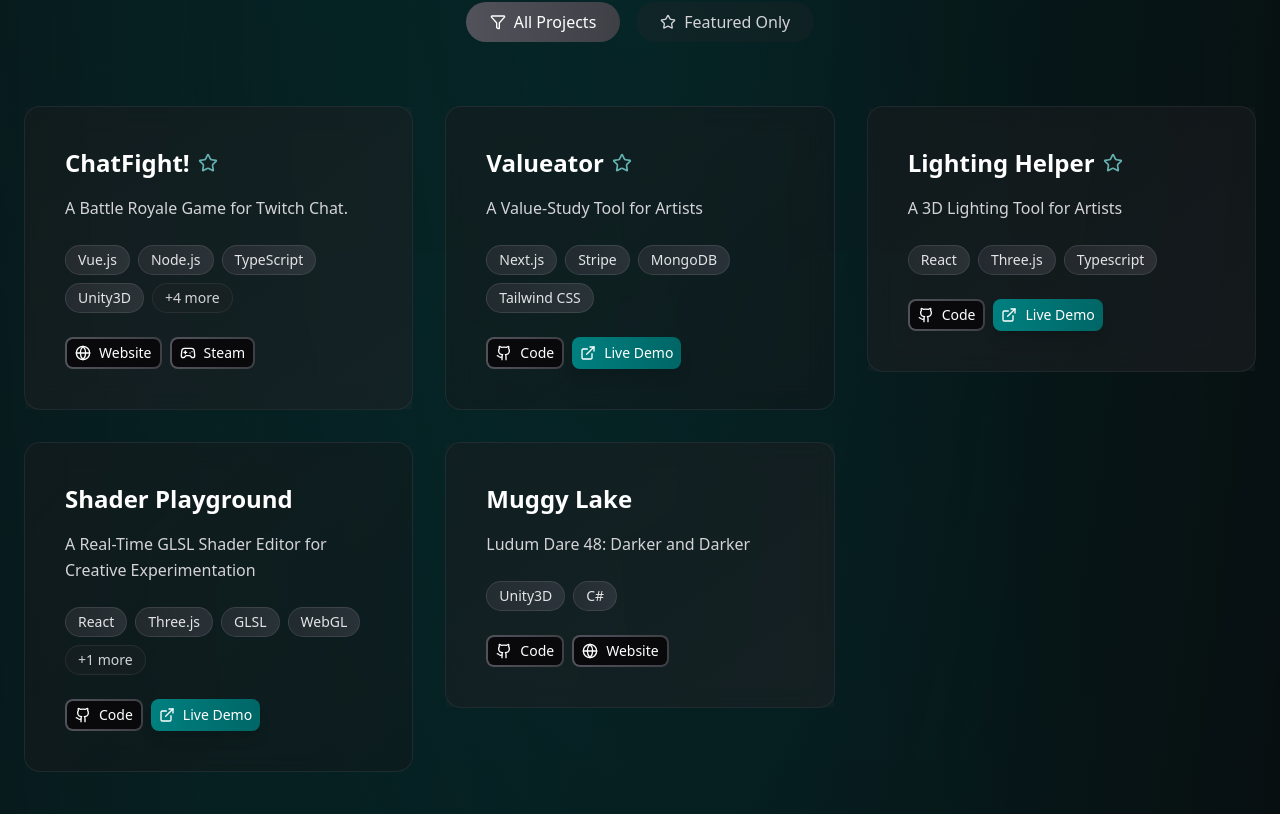
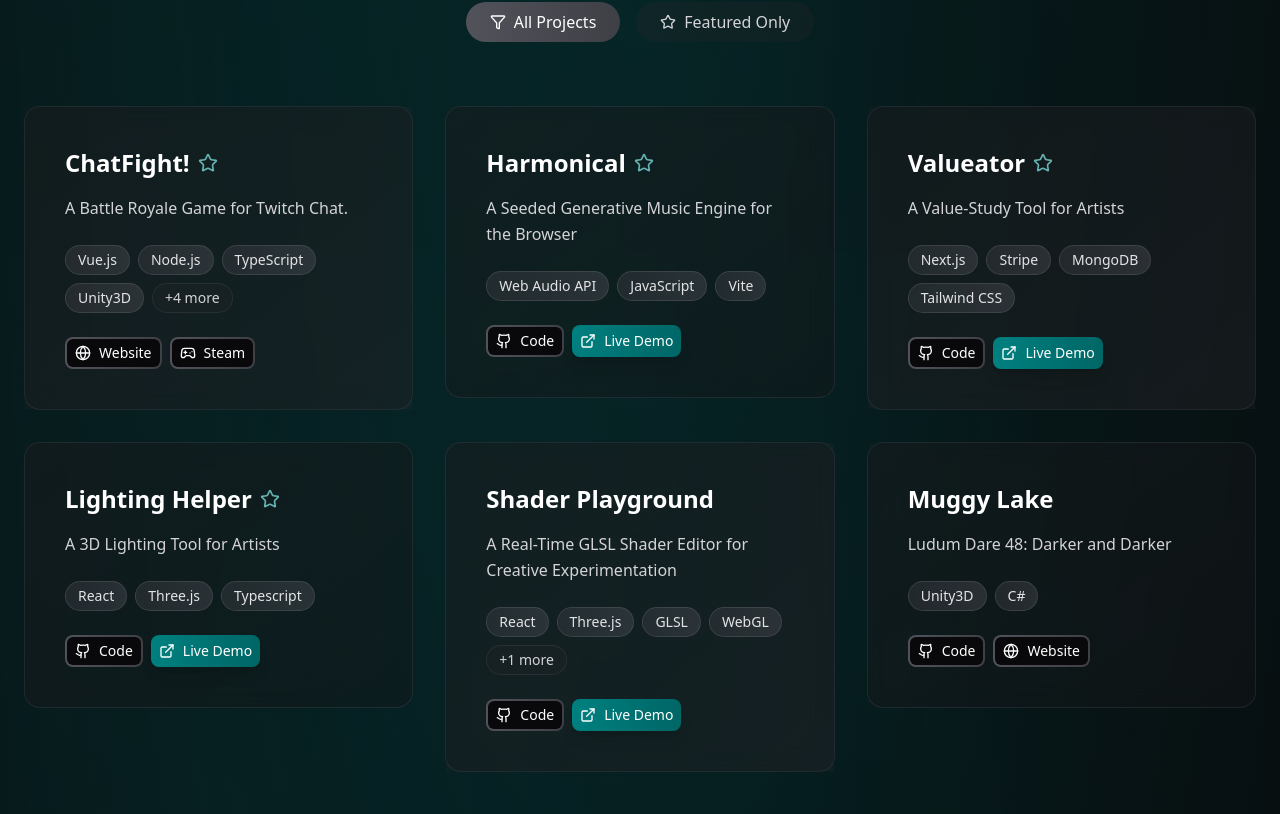
Before and after one commit to Kelvination/portfolio-site, a React (Vite) app: page / in a window 1280 px wide. Shown: the part 4066-4880 px from the top of the page. Built offline with nearby package versions, Linux system fonts and the light colour scheme.

Commit message:
Add harmonical project

```diff
--- a/src/data/portfolioData.ts
+++ b/src/data/portfolioData.ts
@@ -31,6 +31,20 @@ export const portfolioData: PortfolioData = {
       websiteUrl: 'https://www.chatfight.win',
       steamUrl: 'https://store.steampowered.com/app/2095570/ChatFight/',
       featured: true
+    },
+    {
+      id: '1.5',
+      title: 'Harmonical',
+      description: 'A Seeded Generative Music Engine for the Browser',
+      longDescription: 'I originally built this as the soundtrack system for a racing game I\'m working on. I wanted music that never loops but still sounds composed, so instead of shipping audio files, the game ships a tiny engine that writes and performs the music live in the browser. Everything comes from one seed number: the same seed always plays the exact same endless song, and a different seed gives you a completely new one.\n\nUnder the hood it\'s all Web Audio and music theory: a section grammar arranges the song (intro, groove, build, peak, breakdown, solo), melodies are composed from rhythm cells with chord tones on the strong beats, and every few minutes the whole song modulates into a related key. The engine also keeps a memory of what it has played, and that memory bends the probability of every decision it makes next, so a note the melody keeps leaning on might earn a harmony voice, or too much consonance builds up pressure to reach for color. Solos are committed up front as story arcs that build, breathe, and resolve.\n\nThe live demo is the development playground: a DAW-style piano roll that shows not just what the engine is playing but what it has already committed to playing next, plus a graph of the decision probabilities evolving in real time as the memory shifts them. Press play and watch it think.',
+      technologies: [
+        'Web Audio API',
+        'JavaScript',
+        'Vite'
+      ],
+      githubUrl: 'https://github.com/Kelvination/harmonical',
+      featured: true,
+      liveUrl: 'https://kelvination.github.io/harmonical'
     },
     {
       id: '2',
```
